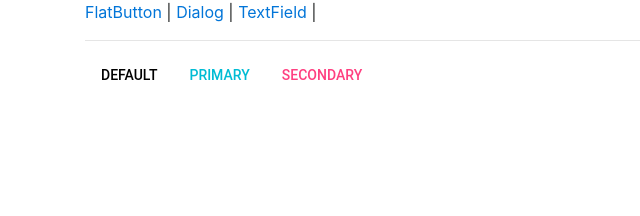
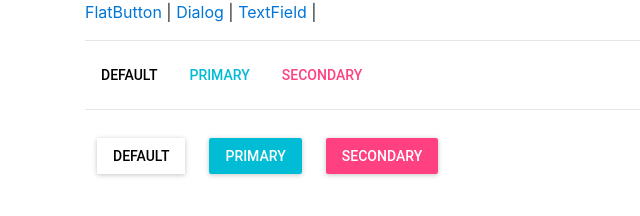
Before and after one commit to j-cornelio/material, a React app: page / in a window 1280 px wide. Shown: the whole page, without its empty margins (0-640 px from the left). Built offline with nearby package versions, Linux system fonts and the light colour scheme.

Commit message:
added RaisedButton

```diff
--- a/public/index.html
+++ b/public/index.html
@@ -139,7 +139,7 @@ button.flat {
     background-color: rgba(0, 0, 0, 0);
     text-align: center;
 }
-button:hover {
+button.flat:hover {
     background-color: rgba(153, 153, 153, 0.2) !important;
 }
 button.primary {
@@ -176,6 +176,65 @@ button.secondary {
   font-size: 14px;
 }
 
+
+div.buttonWrap {
+    box-shadow: rgba(0, 0, 0, 0.12) 0px 1px 6px, rgba(0, 0, 0, 0.12) 0px 1px 4px;
+    display: inline-block;
+    margin: 12px;
+}
+button.raised {
+    font-family: Roboto, sans-serif;
+    cursor: pointer;
+    padding: 0;
+    height: 36px;
+    min-width: 88px;
+    color: rgba(0, 0, 0, 0.87);
+    transition: all 450ms cubic-bezier(0.23, 1, 0.32, 1) 0ms;
+    border-radius: 2px;
+}
+button.raised.default {
+  color: black;
+  background-color: rgb(255, 255, 255);
+  border: 10px;
+  position: relative;
+  padding-left: 16px;
+  padding-right: 16px;
+  vertical-align: middle;
+  letter-spacing: 0px;
+  text-transform: uppercase;
+  font-weight: 500;
+  font-size: 14px;
+}
+button.raised.primary {
+  background-color: rgb(0, 188, 212);
+  color: white;
+  position: relative;
+  padding-left: 16px;
+  padding-right: 16px;
+  vertical-align: middle;
+  letter-spacing: 0px;
+  text-transform: uppercase;
+  font-weight: 500;
+  font-size: 14px;
+  border: 10px;
+}
+button.raised.secondary {
+  background: rgb(255, 64, 129);
+  color: white;
+  position: relative;
+  padding-left: 16px;
+  padding-right: 16px;
+  vertical-align: middle;
+  letter-spacing: 0px;
+  text-transform: uppercase;
+  font-weight: 500;
+  font-size: 14px;
+  border: 10px;
+}
+button.raised:hover {
+  opacity: 0.5;
+}
+
 </style>
     <title>React App</title>
   </head>
--- /dev/null
+++ b/src/components/RaisedButton.js
@@ -0,0 +1,37 @@
+import React from 'react';
+import PropTypes from 'prop-types';
+
+const RaisedButton = ({label, primary, secondary, disabled, onClick}) => {
+		let myClass = '';
+
+		switch(true){
+		    case primary:
+				myClass = 'primary';
+			break;
+
+		    case secondary:
+				myClass = 'secondary';
+			break;
+
+			default:
+				myClass = 'default'
+		}
+		return (
+			<div className="buttonWrap">
+				<button
+					onClick={onClick}
+					className={[myClass, 'raised'].join(' ')}
+				>
+					<span>{label}</span>
+				</button>
+			</div>
+		);
+};//
+RaisedButton.propTypes = {
+	label 	  : PropTypes.string,
+	primary   : PropTypes.bool,
+	secondary : PropTypes.bool,
+	disabled  : PropTypes.bool
+}
+
+export default RaisedButton;
--- a/src/containers/FlatButtonPage.js
+++ b/src/containers/FlatButtonPage.js
@@ -1,11 +1,18 @@
 import React      		from 'react';
 import FlatButton   	from '../components/FlatButton';
+import RaisedButton   	from '../components/RaisedButton';
 
 const FlatButtonPage = ({match}) => (
     <div>
     	<FlatButton label="Default" />
     	<FlatButton label="Primary" primary={true} />
     	<FlatButton label="Secondary" secondary={true} />
+
+    	<hr />
+
+    	<RaisedButton label="Default" />
+    	<RaisedButton label="Primary" primary={true} />
+    	<RaisedButton label="Secondary" secondary={true} />
     </div>
 )
 
```
